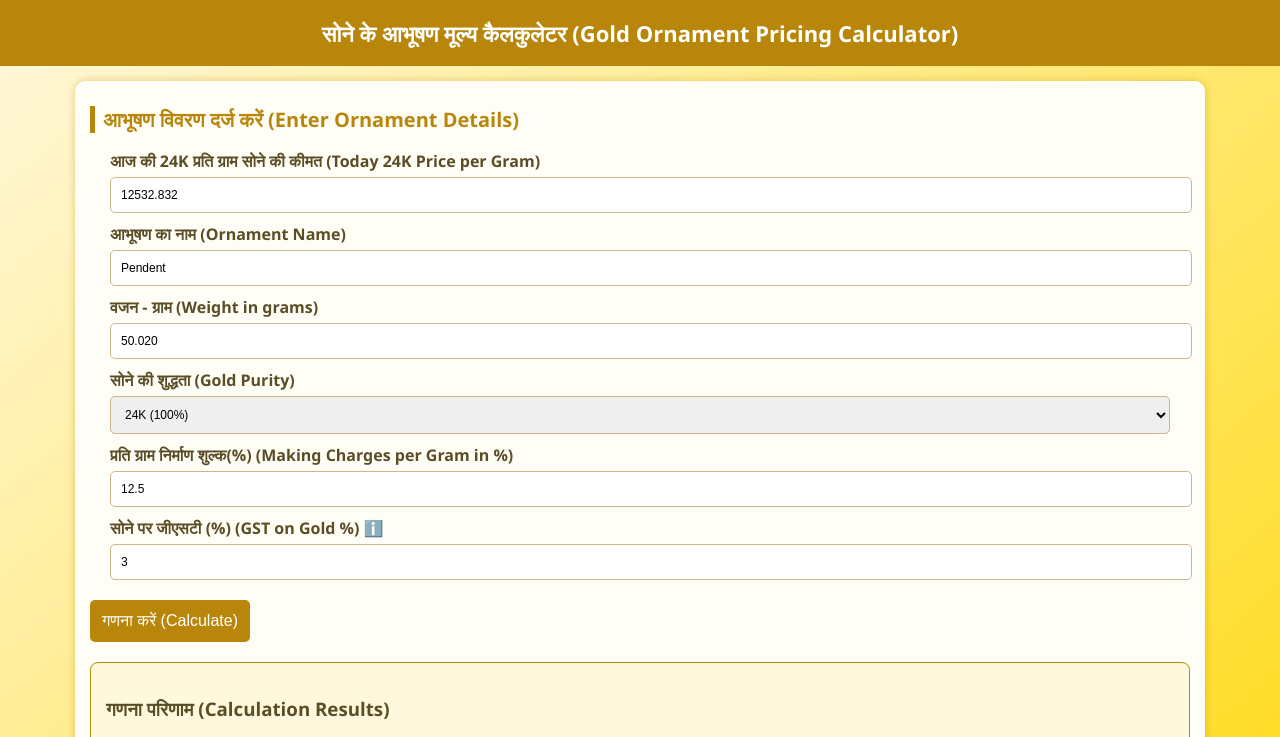
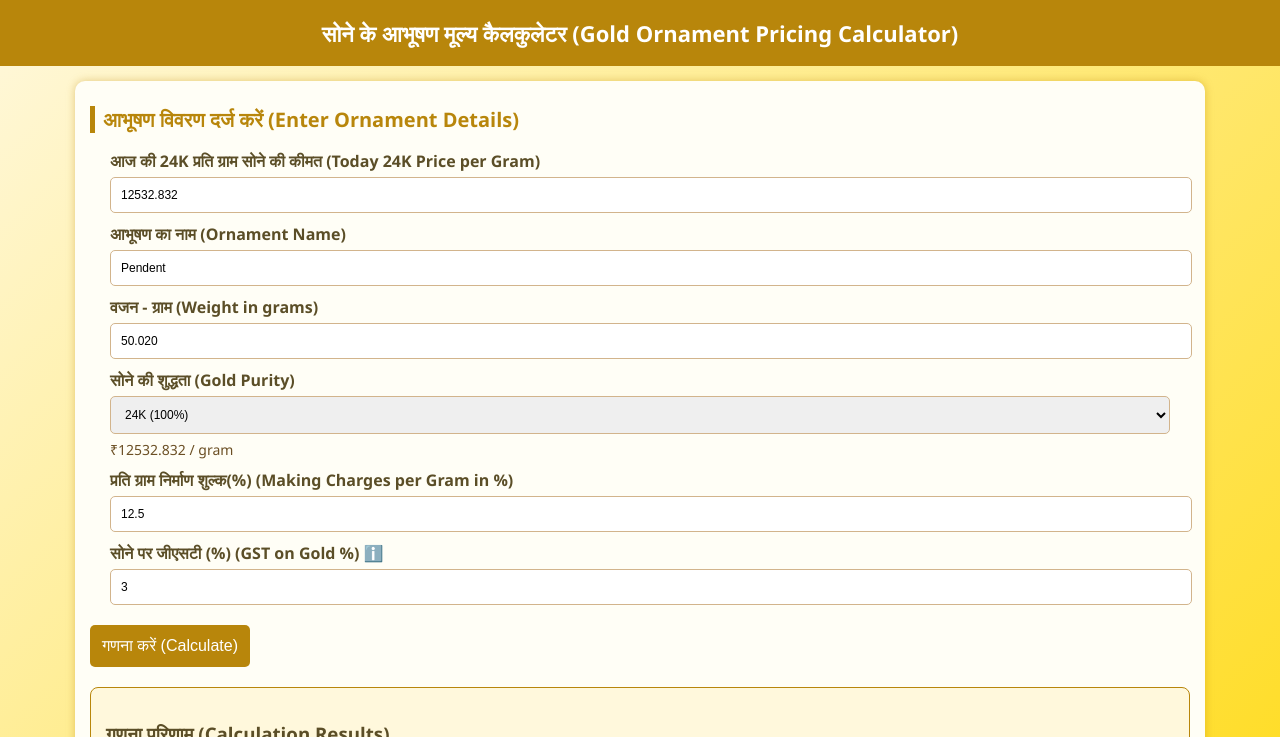
Before and after one commit to RaviRajaJangid/goc, a plain HTML site: page index.html in a window 1280 px wide. Both pictures are taken after a click on the button "गणना करें (Calculate)". Shown: the top 737 px of the page. Drawn offline with Linux system fonts and the light colour scheme.

Commit message:
added error
added error and button enable

```diff
--- a/index.html
+++ b/index.html
@@ -120,6 +120,15 @@ This refined prompt makes the intent, expected UI/UX, and data management requir
             background: #a07409;
         }
 
+        /* Style calculate button when disabled */
+        #calculateBtn:disabled {
+            background: #cfcfcf; /* gray */
+            color: #6e6e6e;
+            cursor: not-allowed;
+            box-shadow: none;
+            opacity: 1; /* keep clear color */
+        }
+
         .results-box {
             background: #fff8dc;
             padding: 15px;
@@ -211,6 +220,9 @@ This refined prompt makes the intent, expected UI/UX, and data management requir
                 <div id="hGapInputField">
                     <label>आज की 24K प्रति ग्राम सोने की कीमत (Today 24K Price per Gram)</label>
                     <input type="number" value="12532.832" id="goldPrice" required>
+                    <div id="goldPriceError" style="display:none; color:#b21f2d; font-size:13px; margin-top:4px;">
+                        आज की 24K प्रति ग्राम सोने की कीमत गलत है।(Todays 1 gram gold value for 24k is incorrect)
+                    </div>
                 </div>
                 <div id="hGapInputField">
                     <label>आभूषण का नाम (Ornament Name)</label>
@@ -234,6 +246,10 @@ This refined prompt makes the intent, expected UI/UX, and data management requir
 
                     <input type="number" id="customPurity" placeholder="शुद्धता % दर्ज करें (Enter purity %)"
                         style="display:none; margin-top:5px;">
+                    <!-- Price per gram for the selected purity -->
+                    <div id="pricePerGramLabel" style="margin-top:6px; font-size:14px; color:#6b4f24;">
+                        ₹0.000 / gram
+                    </div>
                 </div>
 
                 <!-- Wastage field removed as per request -->
@@ -241,6 +257,9 @@ This refined prompt makes the intent, expected UI/UX, and data management requir
                 <div id="hGapInputField">
                     <label>प्रति ग्राम निर्माण शुल्क(%) (Making Charges per Gram in %)</label>
                     <input type="number" id="makingCharges" value="12.5" step="0.01" required>
+                    <div id="makingChargesError" style="display:none; color:#b21f2d; font-size:13px; margin-top:4px;">
+                        प्रति ग्राम निर्माण शुल्क % is incorrect, it can be up to 100% only.
+                    </div>
                 </div>
                 <!-- GST on Making removed -->
                 <div id="hGapInputField">
@@ -256,7 +275,7 @@ This refined prompt makes the intent, expected UI/UX, and data management requir
             </div>
         </form>
 
-        <button onclick="calculatePrice()">गणना करें (Calculate)</button>
+        <button id="calculateBtn" onclick="calculatePrice()">गणना करें (Calculate)</button>
 
         <div id="results" class="results-box" style="display:none;"></div>
 
@@ -309,6 +328,14 @@ This refined prompt makes the intent, expected UI/UX, and data management requir
         let items = []; // store all rows
 
         function calculatePrice() {
+            // run validation for goldPrice
+            validateGoldPrice();
+            // Ensure making charges are valid too and prevent calculation when errors exist
+            validateMakingCharges();
+            if (!updateCalculateButtonState()) {
+                console.warn('Cannot calculate: fix errors first');
+                return;
+            }
             // Read inputs defensively — default missing numeric fields to 0
             const name = document.getElementById("ornamentName").value || "";
             const weight = parseFloat(document.getElementById("weight").value) || 0;
@@ -329,6 +356,8 @@ This refined prompt makes the intent, expected UI/UX, and data management requir
             } else {
                 purity = parseFloat(puritySelect) || 1.0;
             }
+            // Update the displayed price per gram after purity is determined
+            updatePricePerGram(purity);
             console.log("purity:", purity);
             console.log("1 gm gold price:", purity * goldPrice);
             const pureGoldPrice = weight * purity * goldPrice;
@@ -367,6 +396,84 @@ This refined prompt makes the intent, expected UI/UX, and data management requir
 
             document.getElementById("addBtn").style.display = "inline-block";
         }
+
+        // Update price per gram label based on current gold price and purity
+        function updatePricePerGram(purityOverride) {
+            const goldPriceEl = document.getElementById("goldPrice");
+            const goldPrice = parseFloat(goldPriceEl && goldPriceEl.value) || 0;
+            let purityValue = purityOverride;
+            if (typeof purityValue === 'undefined') {
+                const puritySelect = document.getElementById("puritySelect").value;
+                if (puritySelect === "custom") {
+                    const custom = parseFloat(document.getElementById("customPurity").value);
+                    purityValue = !isNaN(custom) ? custom / 100 : 1.0;
+                } else {
+                    purityValue = parseFloat(puritySelect) || 1.0;
+                }
+            }
+            const pricePerGram = goldPrice * purityValue;
+            const label = document.getElementById("pricePerGramLabel");
+            if (label) {
+                label.textContent = `₹${pricePerGram.toFixed(3)} / gram`;
+            }
+            return pricePerGram;
+        }
+
+        // Wire up event listeners to update label when gold price, purity selection, or custom purity changes
+        document.getElementById("puritySelect").addEventListener("change", function (e) {
+            toggleCustomPurity();
+            updatePricePerGram();
+            updateCalculateButtonState();
+        });
+        document.getElementById("goldPrice").addEventListener("input", function () { updatePricePerGram(); validateGoldPrice(); updateCalculateButtonState(); });
+        document.getElementById("makingCharges").addEventListener("input", function () { validateMakingCharges(); updateCalculateButtonState(); });
+        document.getElementById("customPurity").addEventListener("input", function () { updatePricePerGram(); updateCalculateButtonState(); });
+
+        // Initialize label and validation on page load
+        updatePricePerGram();
+        validateGoldPrice();
+        validateMakingCharges();
+
+        // Validate today's 24k gold price and show error label if > 25000
+        function validateGoldPrice() {
+            const goldPriceEl = document.getElementById("goldPrice");
+            const errorEl = document.getElementById("goldPriceError");
+            const val = parseFloat(goldPriceEl && goldPriceEl.value) || 0;
+            if (val > 25000) {
+                if (errorEl) errorEl.style.display = 'block';
+                // set a visual hint on input
+                goldPriceEl.style.borderColor = '#b21f2d';
+            } else {
+                if (errorEl) errorEl.style.display = 'none';
+                goldPriceEl.style.borderColor = '#d2b48c';
+            }
+            return !(val > 25000);
+        }
+            // Validate making charges input and show error if > 80%
+            function validateMakingCharges() {
+                const makingEl = document.getElementById("makingCharges");
+                const errorEl = document.getElementById("makingChargesError");
+                const val = parseFloat(makingEl && makingEl.value) || 0;
+                if (val > 80) {
+                    if (errorEl) errorEl.style.display = 'block';
+                    makingEl.style.borderColor = '#b21f2d';
+                } else {
+                    if (errorEl) errorEl.style.display = 'none';
+                    makingEl.style.borderColor = '#d2b48c';
+                }
+                return !(val > 80);
+            }
+
+            function updateCalculateButtonState() {
+                const btn = document.getElementById('calculateBtn');
+                if (!btn) return true;
+                const isGoldValid = validateGoldPrice();
+                const isMakingValid = validateMakingCharges();
+                const isValid = isGoldValid && isMakingValid;
+                btn.disabled = !isValid;
+                return isValid;
+            }
+
 
         function addToTable() {
             // Guard: ensure a lastItem exists
```
